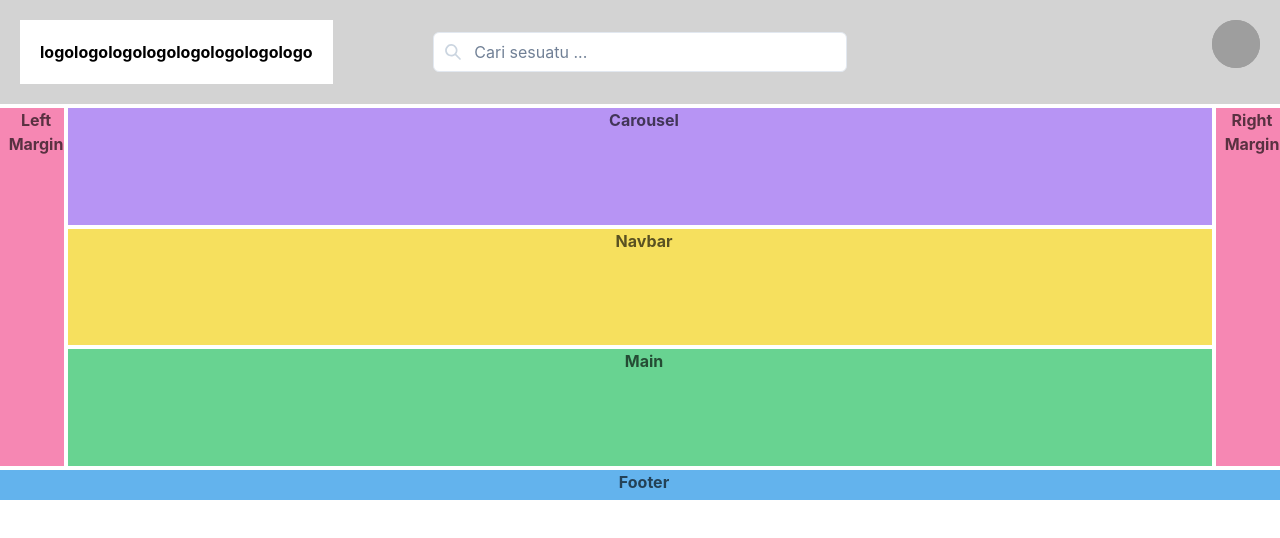
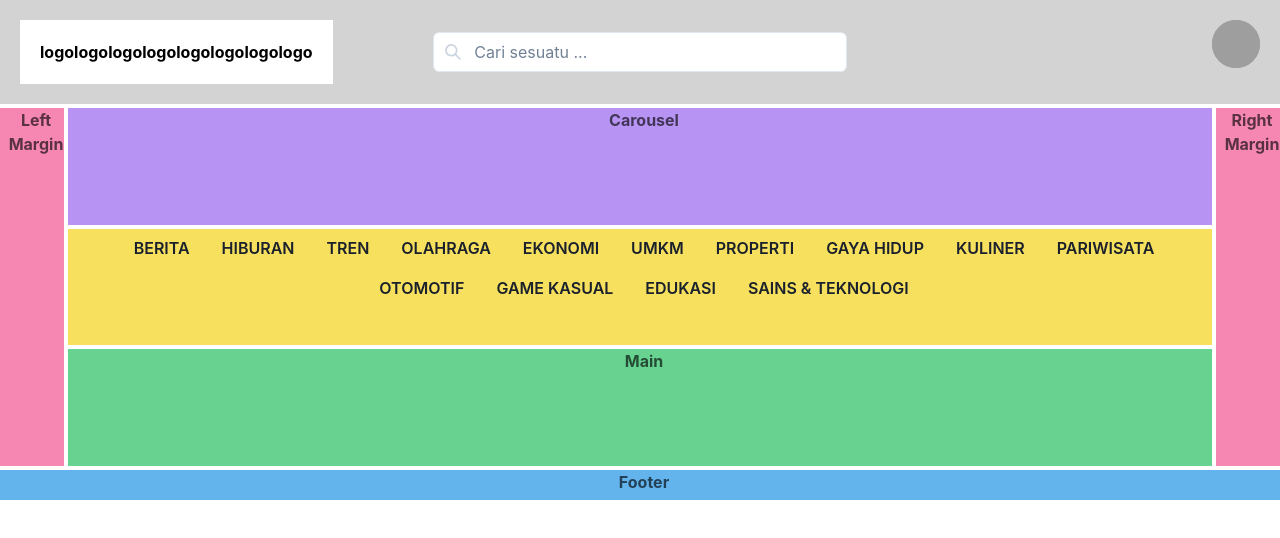
Before and after one commit to dimasivonanggitama/blog-app, a React (Create React App) app: page / in a window 1280 px wide. Shown: the top 538 px of the page. Built offline with nearby package versions, Linux system fonts and the light colour scheme; grey boxes are pictures that could not be loaded.

Commit message:
v1.3 Added categories button to body of home page

```diff
--- a/src/pages/home.js
+++ b/src/pages/home.js
@@ -2,6 +2,7 @@ import React from 'react'
 import Header from '../components/Header'
 import { Box, Grid, GridItem, Text } from '@chakra-ui/react'
 import Content from '../components/Content'
+import CategoriesButton from '../components/button/CategoriesButton'
 
 
 const HomePage = () => {
@@ -33,7 +34,7 @@ const HomePage = () => {
         Carousel
       </GridItem>
       <GridItem pl='2' bg='yellow.300' area={'navbar'}>
-        Navbar
+        <CategoriesButton/>
       </GridItem>
       <GridItem pl='2' bg='green.300' area={'main'}>
         Main
```
